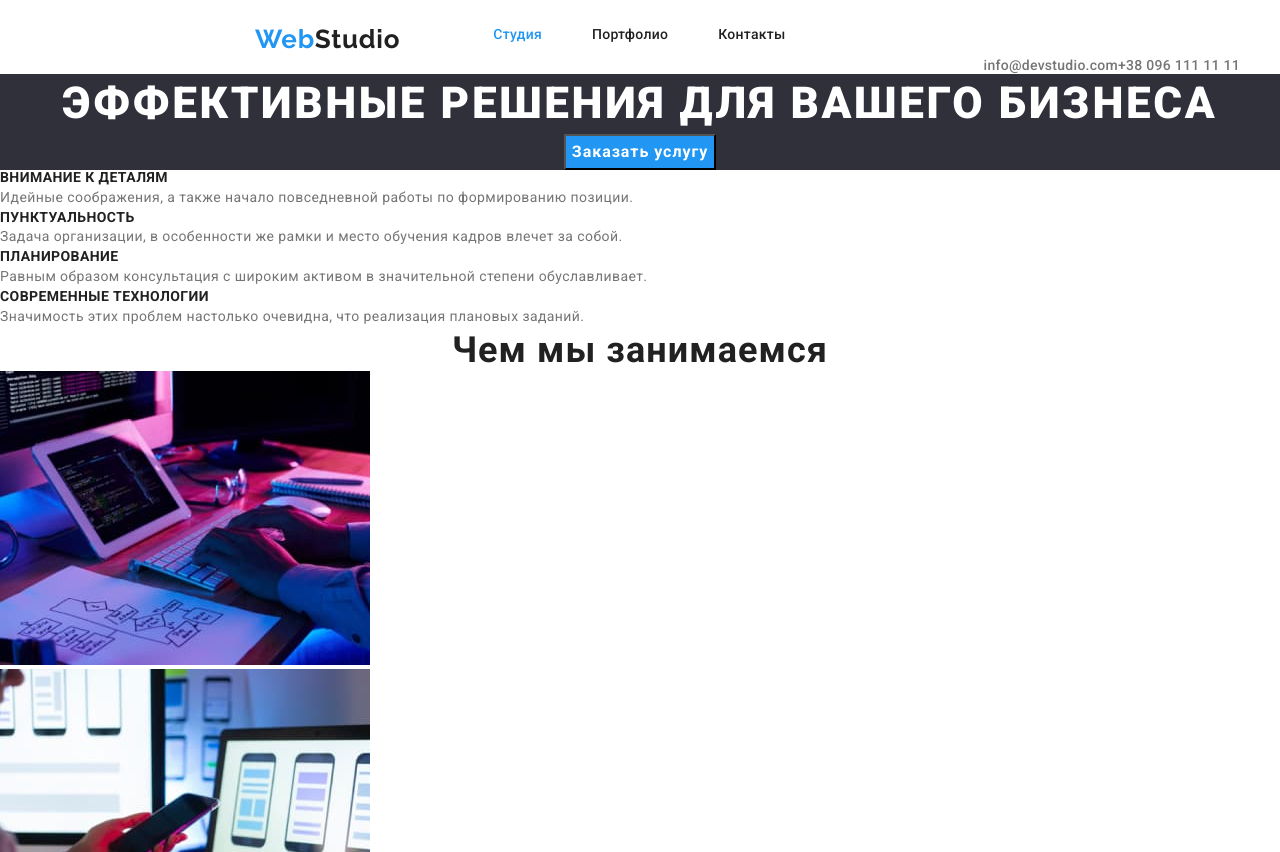
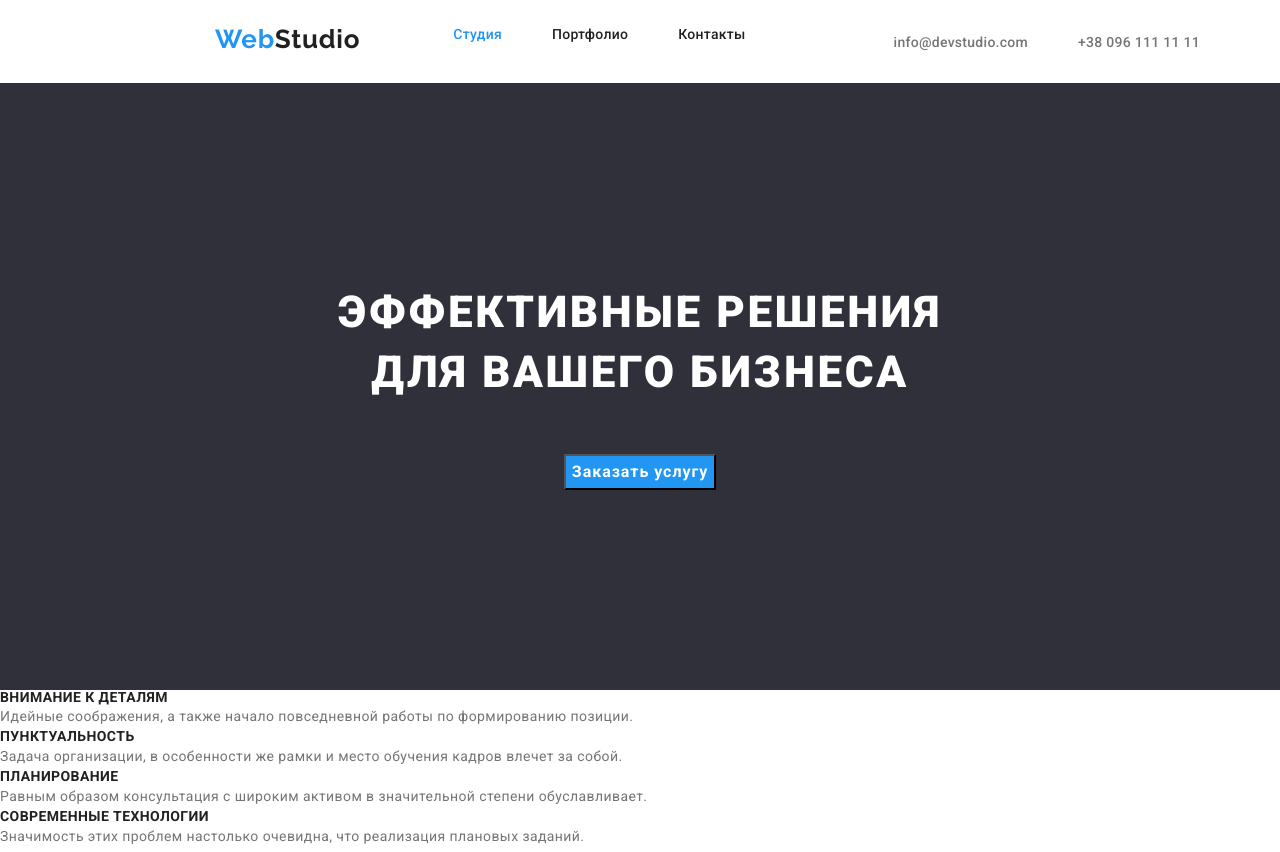
Before and after one commit to LyudmilaD/goit-markup-hw-04, a plain HTML site: page index.html in a window 1280 px wide. Shown: the top 852 px of the page. Drawn offline with nearby package versions, Linux system fonts and the light colour scheme.

Commit message:
header and title

```diff
--- a/css/styles.css
+++ b/css/styles.css
@@ -38,11 +38,14 @@ ul {
 
 .container {
   width: 1200px;
-  margin: 0 auto;
+}
+.header-container {
+  display: flex;
 }
 .navigation {
   padding-left: 215px;
   padding-top: 24px;
+  padding-bottom: 25px;
   display: flex;
 }
 .menu {
@@ -123,7 +126,13 @@ ul {
   letter-spacing: 0.02em;
   color: var(--secondary-text-color);
 }
-
+.contacts-item {
+  padding-top: 32px;
+  padding-bottom: 32px;
+}
+.contacts-item:not(:first-child) {
+  padding-left: 50px;
+}
 /*=============END HEADER=============*/
 
 /*=============HERO=============*/
@@ -148,10 +157,12 @@ ul {
   font-weight: 900;
   font-size: 44px;
   line-height: 1.36;
-  text-align: center;
   letter-spacing: 0.06em;
   text-transform: uppercase;
-
+  padding-top: 200px;
+  width: 696px;
+  margin: 0 auto;
+  padding-bottom: 30px;
   color: var(--third-text-color);
 
   background-color: var(--secondary-background-color);
@@ -172,7 +183,6 @@ ul {
   font-size: 16px;
   line-height: 1.87;
 
-  display: flex;
   align-items: center;
   text-align: center;
   letter-spacing: 0.06em;
@@ -180,6 +190,7 @@ ul {
   color: var(--third-text-color);
   background-color: var(--title-text-color);
   margin: 0 auto;
+  margin-bottom: 200px;
 }
 /*=============END HERO=============*/
 /*=============FEATURES=============*/
--- a/index.html
+++ b/index.html
@@ -19,7 +19,7 @@
 
     <!--Header-->
     <header class="header">
-        <div class="container">
+        <div class="container header-container">
 
             <nav class="navigation">
                 <a class="logo link" href="./index.html"><span class="web-logo">Web</span>Studio</a>
@@ -52,7 +52,10 @@
         </section>
         <!--Features-->
         <section class="features">
+            <div class="container">
+
                 <ul class="features-item list">
+
                     <li class="advantages">
                         <h3 class="advantages-item">Внимание к деталям</h3>
                         <p class="advantages-item-text">
@@ -78,6 +81,7 @@
                         </p>
                     </li>
                 </ul>
+            </div>
         </section>
         <!--Examples-->
         <section class="examples">
```
Lines whose indentation alone changed are shown as unchanged.
